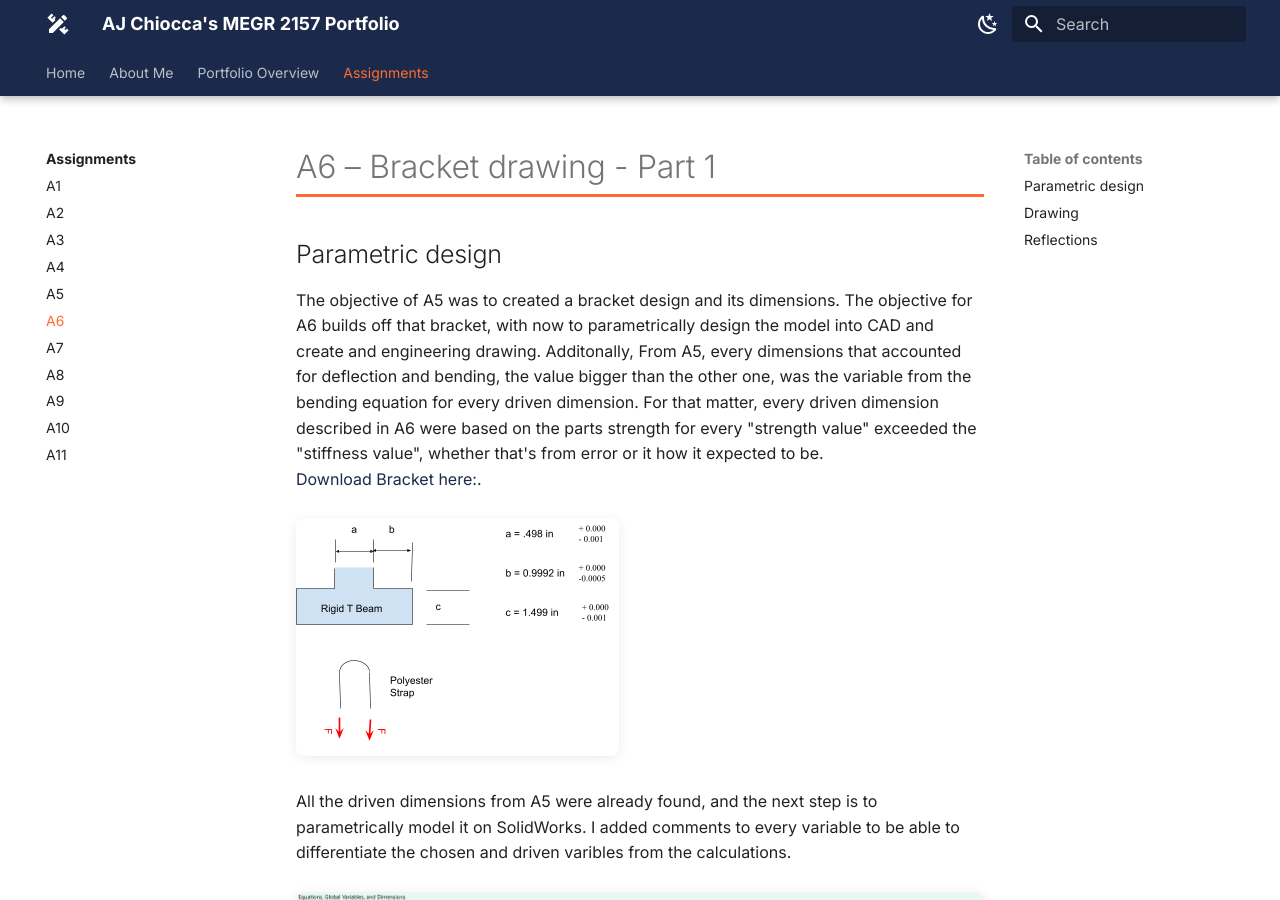
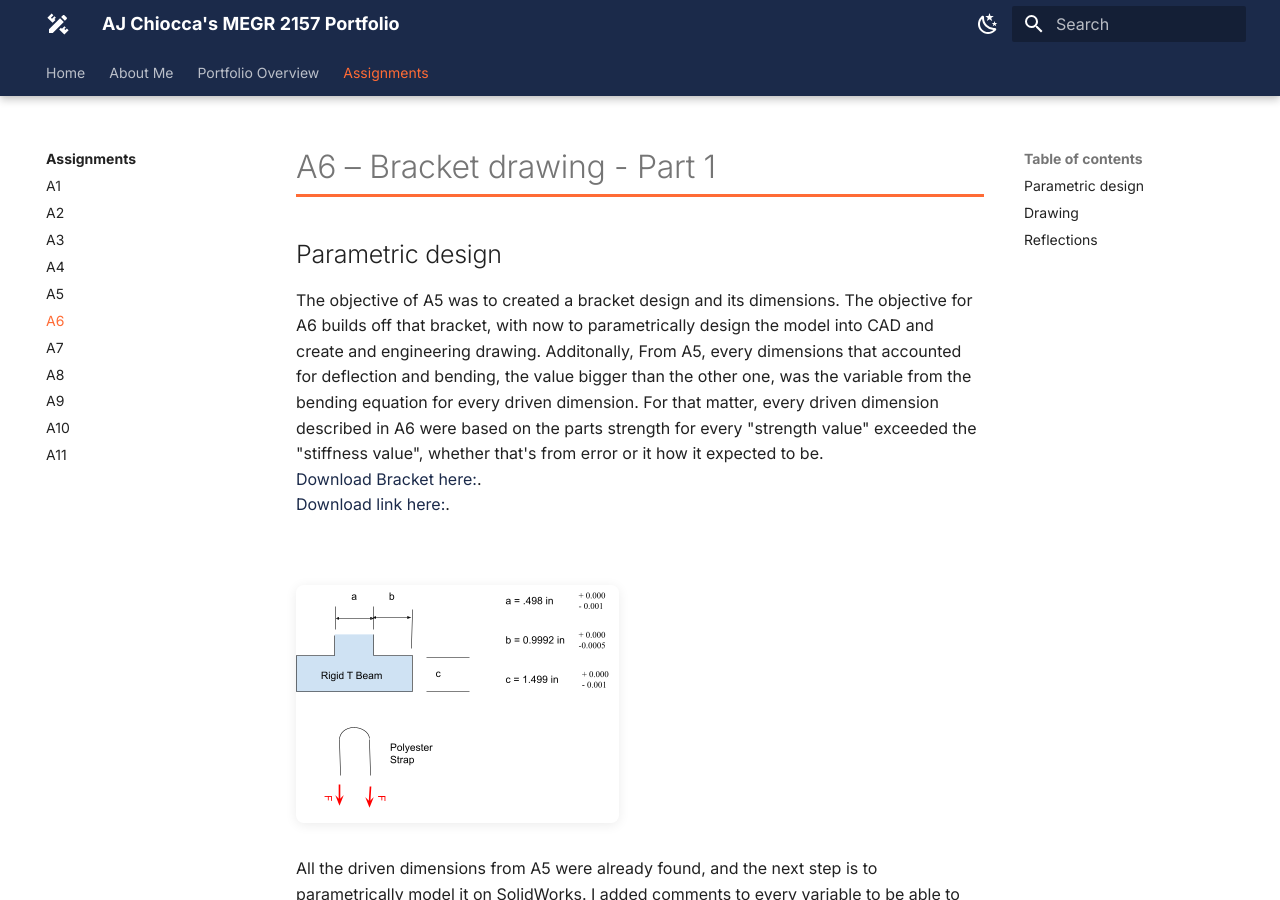
Before and after one commit to ajchiocca/megr2157-portfolio, an MkDocs documentation site: the page built from docs/assignments/A06/index.md, in a window 1280 px wide and 900 px high. Built offline with MkDocs 1.6.1 and Material for MkDocs 9.7.7, drawn with Linux system fonts in a browser that asks for light colours.

Commit message:
Revise A6 index with objectives and download links
Updated the index.md for A6 to clarify objectives and add download links for the bracket and link files.

```diff
--- a/docs/assignments/A06/index.md
+++ b/docs/assignments/A06/index.md
@@ -4,6 +4,9 @@
 The objective of A5 was to created a bracket design and its dimensions. The objective for A6 builds off that bracket, with now to parametrically design the model into CAD and create and engineering drawing. Additonally, From A5, every dimensions that accounted for deflection and bending, the value bigger than the other one, was the variable from the bending equation for every driven dimension. For that matter, every driven dimension described in A6 were based on the parts strength for every "strength value" exceeded the "stiffness value", whether that's from error or it how it expected to be.
 <br>
 [Download Bracket here:](https://github.com/ajchiocca/megr2157-portfolio/raw/refs/heads/main/docs/assignments/A06/Bracket.SLDPRT).
+<br>
+[Download link here:](https://github.com/ajchiocca/megr2157-portfolio/raw/refs/heads/main/docs/assignments/A06/Link.SLDPRT).
+
 <br>
 <br>
 ![A5](A5.png)
```
